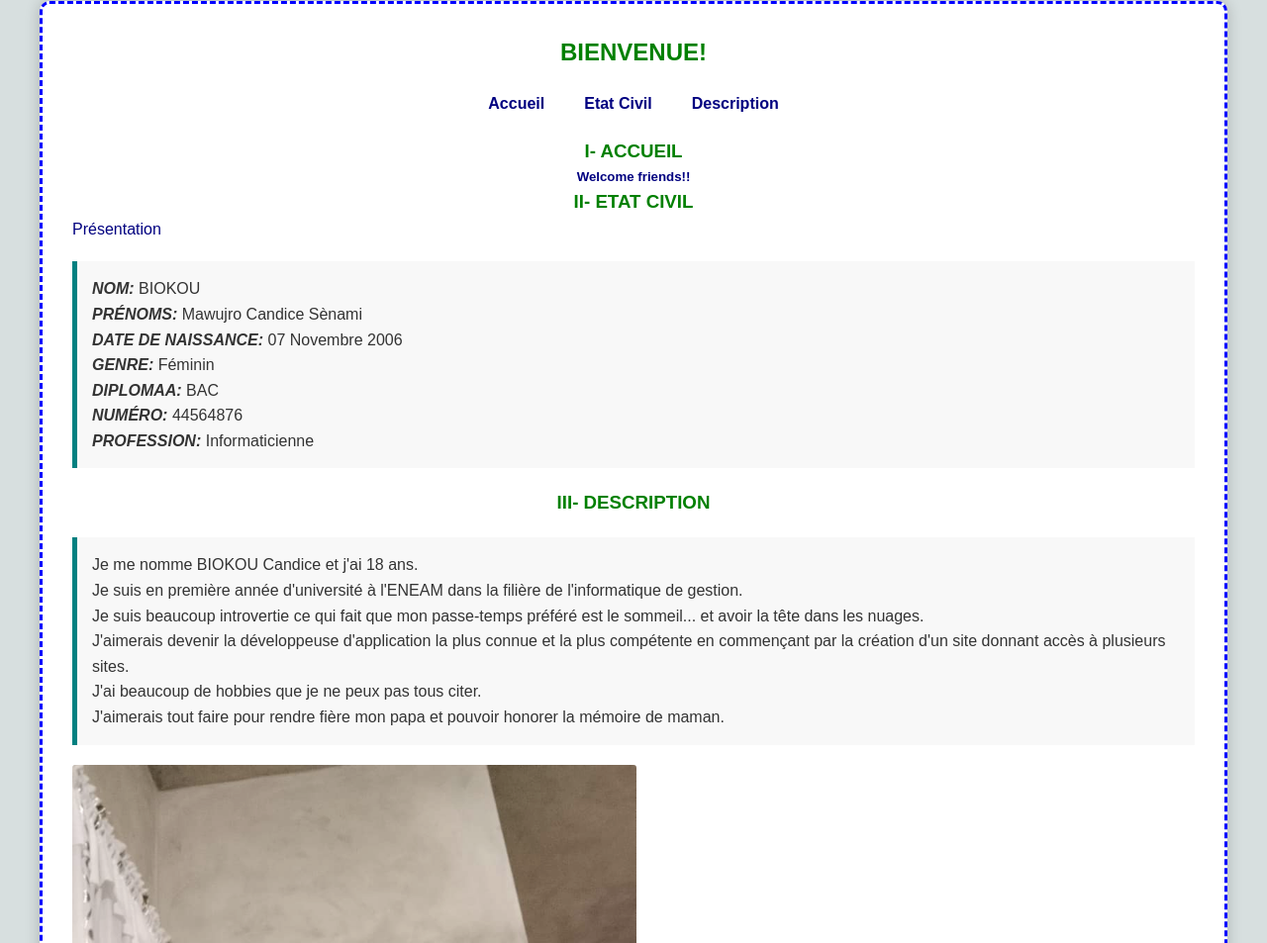
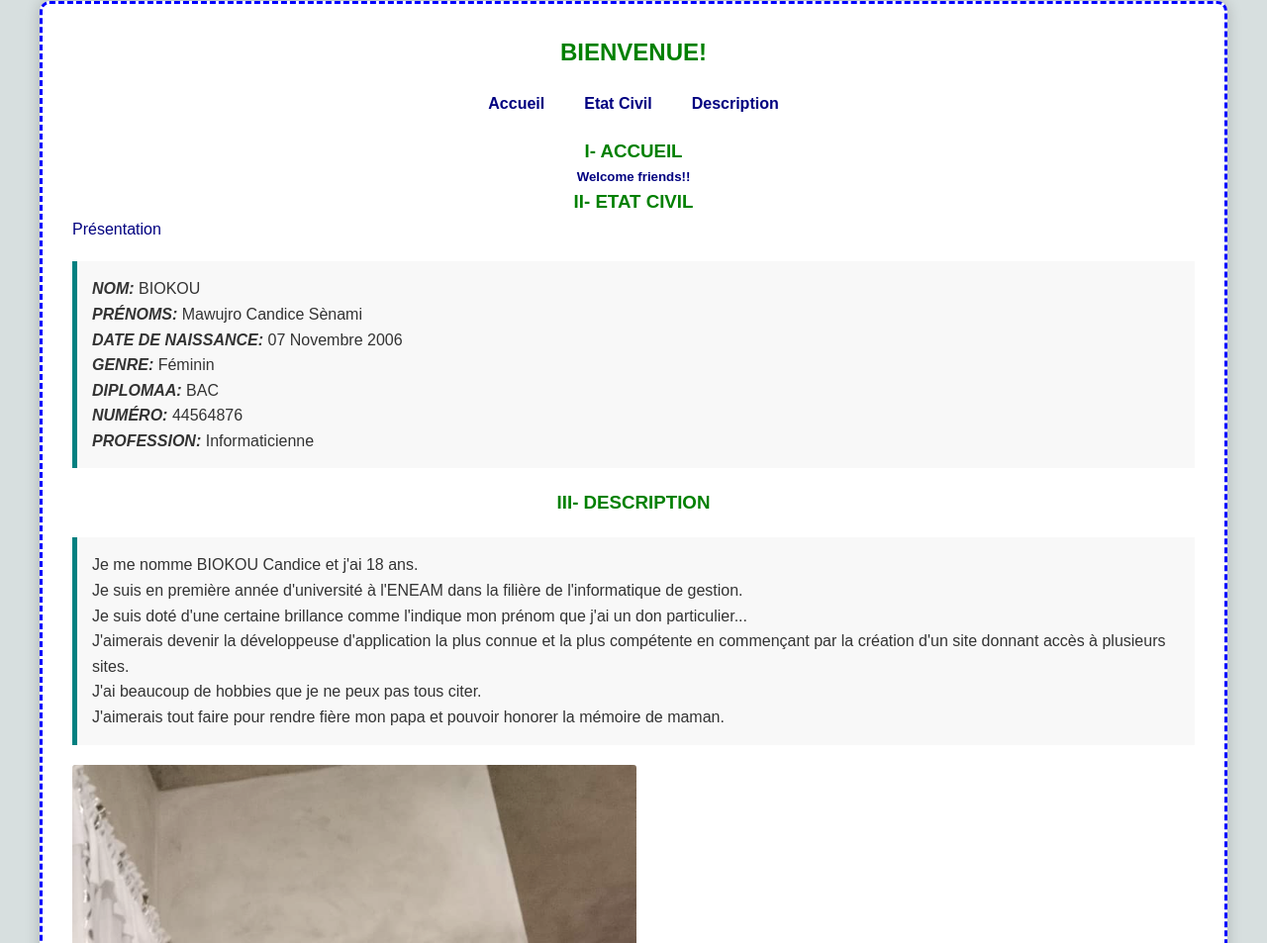
Before and after one commit to candice07-m/candicesite, a plain HTML site: page bienvenue.html in a window 1280 px wide. Shown: the part 327-1280 px from the top of the page at 99% size. Drawn offline with Linux system fonts and the light colour scheme.

Commit message:
Update bienvenue.html

```diff
--- a/bienvenue.html
+++ b/bienvenue.html
@@ -246,7 +246,7 @@
             <blockquote>
                 Je me nomme BIOKOU Candice et j'ai 18 ans.<br>
                 Je suis en première année d'université à l'ENEAM dans la filière de l'informatique de gestion.<br>
-                Je suis beaucoup introvertie ce qui fait que mon passe-temps préféré est le sommeil... et avoir la tête dans les nuages.<br>
+                Je suis doté d'une certaine brillance comme l'indique mon prénom que j'ai un don particulier...<br>
                 J'aimerais devenir la développeuse d'application la plus connue et la plus compétente en commençant par la création d'un site donnant accès à plusieurs sites.<br>
                 J'ai beaucoup de hobbies que je ne peux pas tous citer.<br>
                 J'aimerais tout faire pour rendre fière mon papa et pouvoir honorer la mémoire de maman.
```
